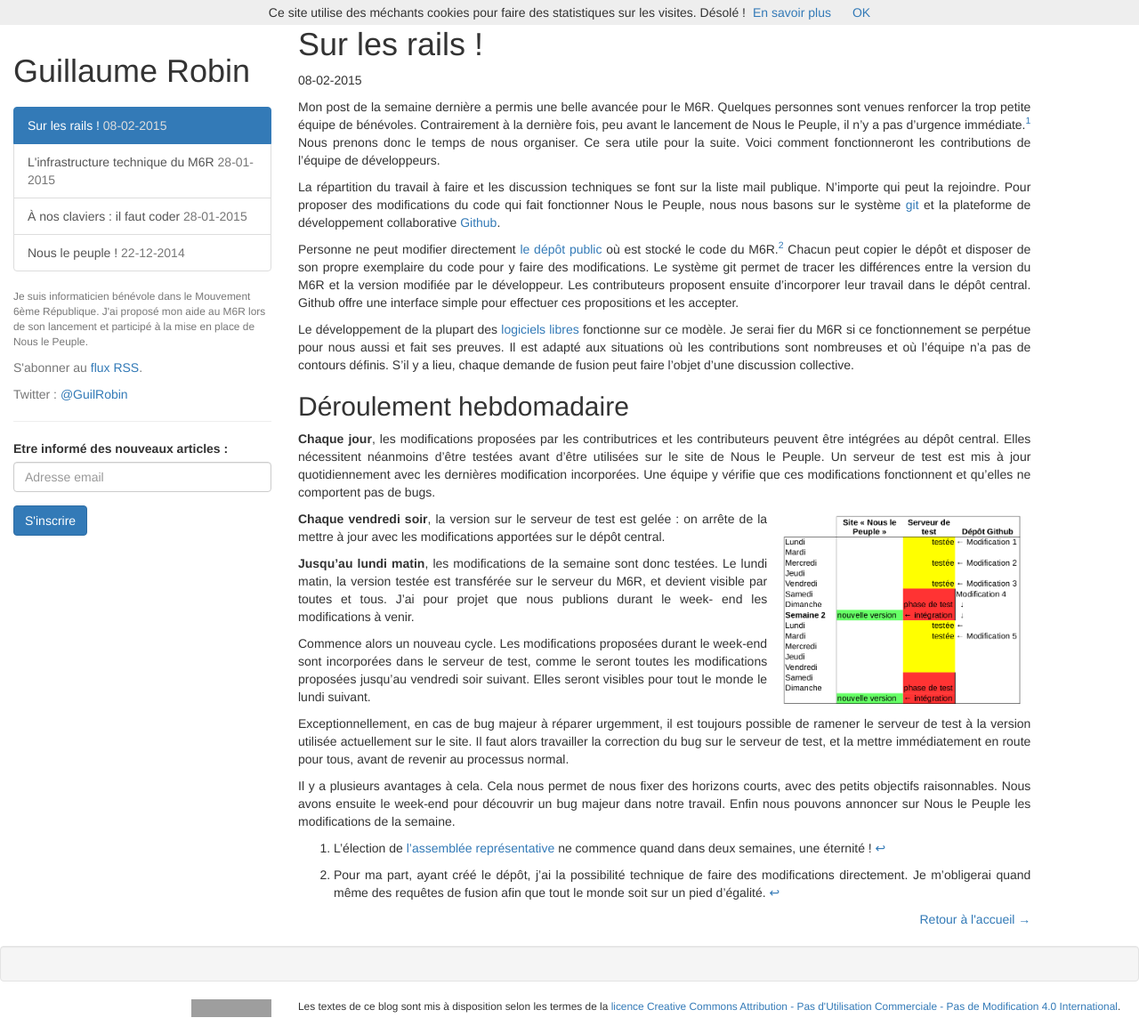
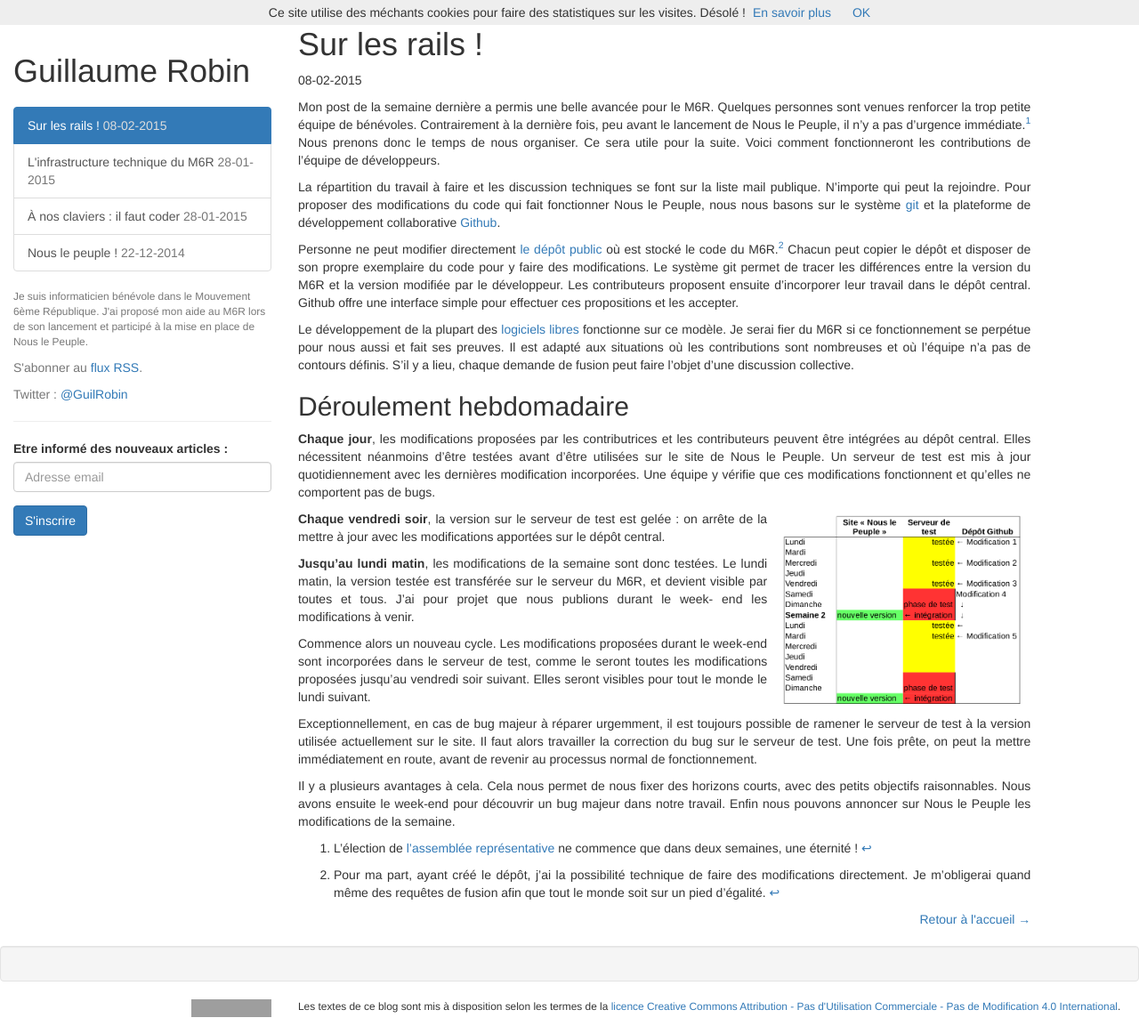
Before and after one commit to guillaumerobin/guillaumerobin.github.io, a Jekyll site: the page built from _posts/2015-02-08-sur-les-rails.md, in a window 1280 px wide. Shown: the whole page at 89% size. Built offline with Jekyll 4.4.1, drawn with Linux system fonts in a browser that asks for light colours; nearby versions of some CDN libraries; comment, search, counter and statistics services are not loaded; grey boxes are pictures that could not be loaded.

Commit message:
correction fautes

```diff
--- a/_posts/2015-02-08-sur-les-rails.md
+++ b/_posts/2015-02-08-sur-les-rails.md
@@ -67,9 +67,9 @@ pour tout le monde le lundi suivant.
 
 Exceptionnellement, en cas de bug majeur à réparer urgemment, il est toujours
 possible de ramener le serveur de test à la version utilisée actuellement sur le
-site. Il faut alors travailler la correction du bug sur le serveur de test, et
-la mettre immédiatement en route pour tous, avant de revenir au processus
-normal.
+site. Il faut alors travailler la correction du bug sur le serveur de test. Une
+fois prête, on peut la mettre immédiatement en route, avant de revenir au
+processus normal de fonctionnement.
 
 Il y a plusieurs avantages à cela. Cela nous permet de nous fixer des horizons
 courts, avec des petits objectifs raisonnables. Nous avons ensuite le week-end
@@ -77,5 +77,5 @@ pour découvrir un bug majeur dans notre travail. Enfin nous pouvons annoncer su
 Nous le Peuple les modifications de la semaine.
 
 
-[^1]: L'élection de [l’assemblée représentative](https://www.m6r.fr/2015/02/designation-dune-assemblee-representative-du-m6r/) ne commence quand dans deux semaines, une éternité !
+[^1]: L'élection de [l’assemblée représentative](https://www.m6r.fr/2015/02/designation-dune-assemblee-representative-du-m6r/) ne commence que dans deux semaines, une éternité !
 [^2]: Pour ma part, ayant créé le dépôt, j'ai la possibilité technique de faire des modifications directement. Je m'obligerai quand même des requêtes de fusion afin que tout le monde soit sur un  pied d'égalité.
```
